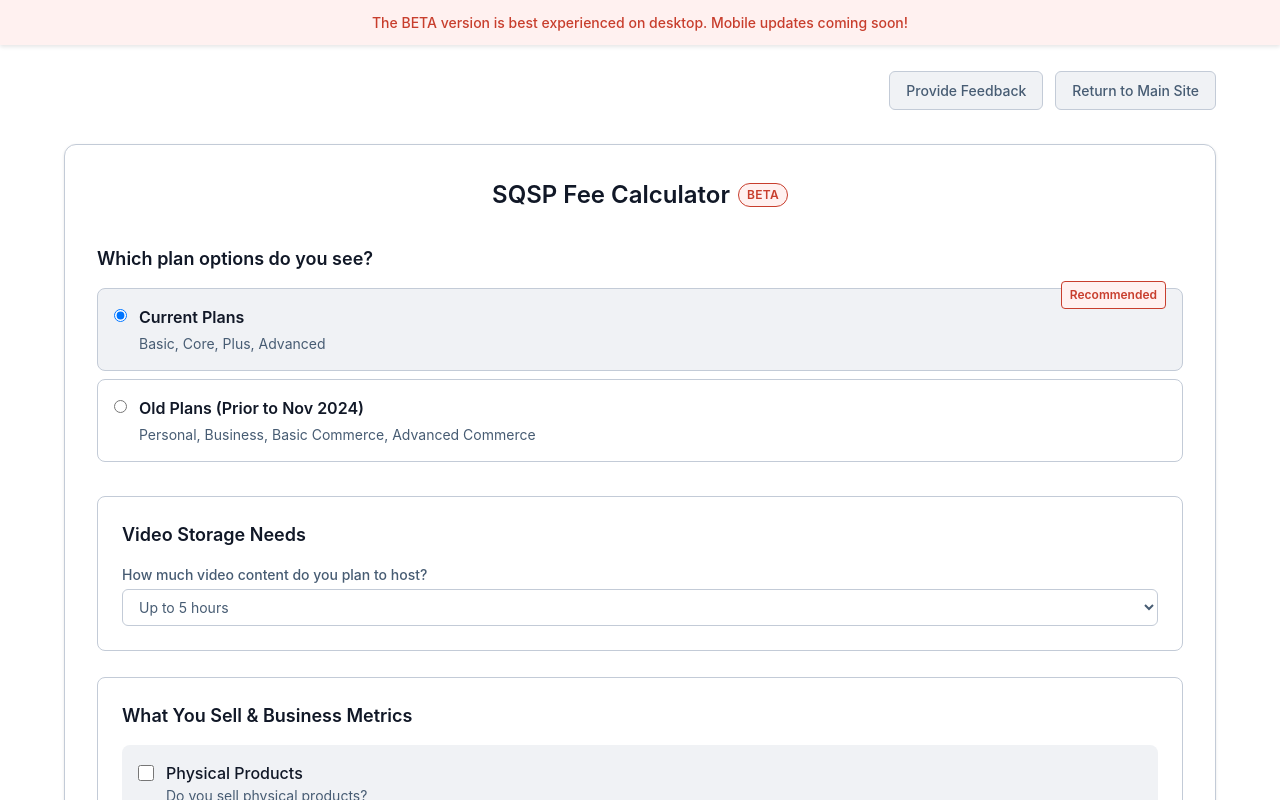
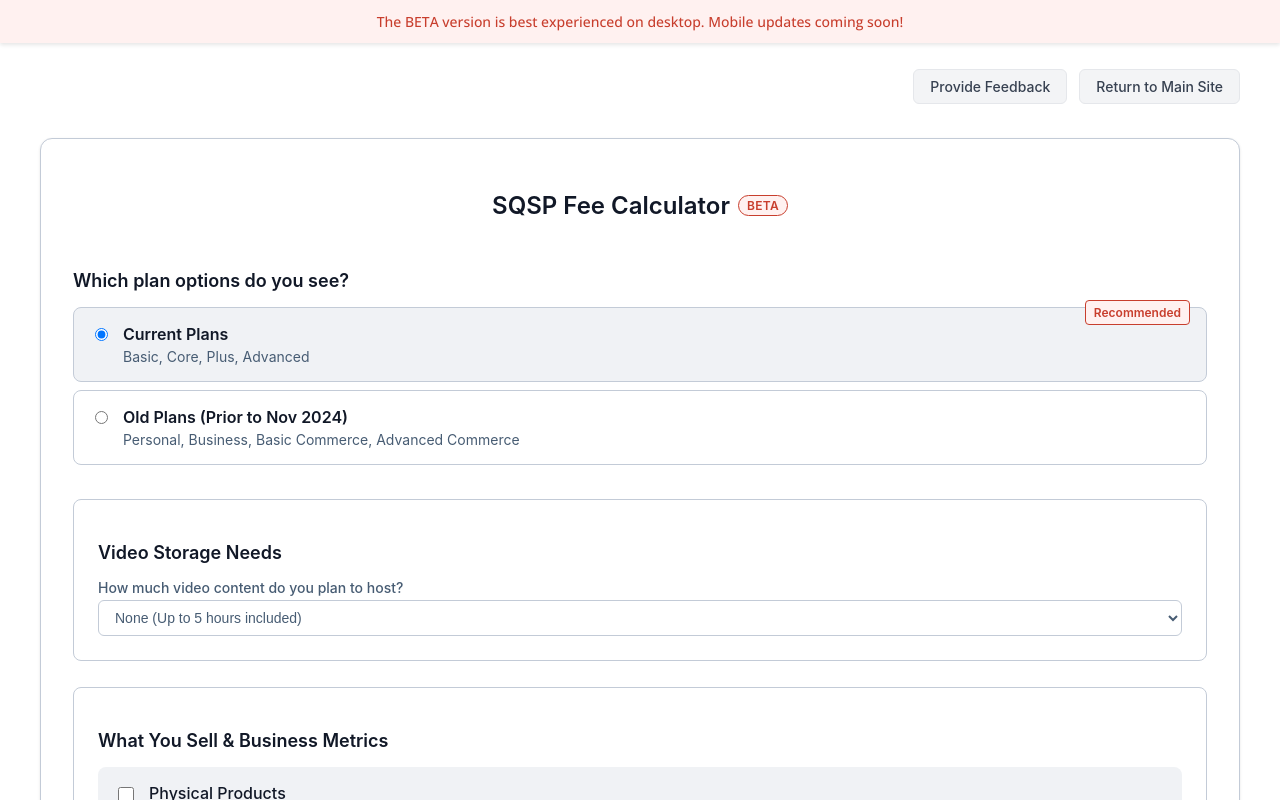
Before and after one commit to KristineNeilStudio/squarespace-calculator-beta, a React (Vite) app: page / in a window 1280 px wide. Shown: the top 800 px of the page. Built offline with nearby package versions, Linux system fonts and the light colour scheme.

Commit message:
Update Video Storage Dropdowns

```diff
--- a/src/components/core/ResultsSection/components/ResultCard.jsx
+++ b/src/components/core/ResultsSection/components/ResultCard.jsx
@@ -1,9 +1,10 @@
 import React from "react";
 import { colors } from "../../../../constants/colors";
+import { fonts } from "../../../../constants/fonts";
 
 const ResultCard = ({ result, index }) => {
   const cardStyles = {
-    width: "100%", // Ensure the card takes up the full width of its parent
+    width: "100%",
     position: "relative",
     backgroundColor: index === 0 ? colors.ui.backgroundShade : colors.ui.white,
     borderRadius: "8px",
@@ -21,6 +22,7 @@ const ResultCard = ({ result, index }) => {
     fontSize: "12px",
     fontWeight: "600",
     letterSpacing: "0.025em",
+    fontFamily: fonts.families.display,
     borderBottomLeftRadius: "6px",
     borderBottomRightRadius: "6px",
     boxShadow: "0 1px 2px rgba(0, 0, 0, 0.05)",
@@ -38,6 +40,8 @@ const ResultCard = ({ result, index }) => {
     marginBottom: "12px",
     color: colors.text.primary,
     lineHeight: "1.2",
+    fontFamily: fonts.families.display,
+    letterSpacing: "0.025em",
   };
 
   const badgeContainerStyles = {
@@ -61,6 +65,7 @@ const ResultCard = ({ result, index }) => {
     backgroundColor: colors.accent.redLight,
     border: `1px solid ${colors.accent.red}`,
     color: colors.accent.red,
+    fontFamily: fonts.families.body,
   };
 
   const dpPlanBadgeStyles = {
@@ -80,6 +85,7 @@ const ResultCard = ({ result, index }) => {
     fontSize: "20px",
     fontWeight: "600",
     color: colors.text.primary,
+    fontFamily: fonts.families.mono,
   };
 
   const breakdownContainerStyles = {
@@ -95,6 +101,7 @@ const ResultCard = ({ result, index }) => {
     fontWeight: "500",
     color: colors.text.secondary,
     marginBottom: "8px",
+    fontFamily: fonts.families.body,
   };
 
   const lineItemStyles = {
@@ -103,17 +110,16 @@ const ResultCard = ({ result, index }) => {
     fontSize: "13px",
     color: colors.text.secondary,
     padding: "4px 0",
-    fontFamily:
-      "-apple-system, BlinkMacSystemFont, 'Segoe UI', Roboto, sans-serif",
+    fontFamily: fonts.families.body,
   };
 
   const lineItemLabelStyles = {
     color: colors.text.secondary,
+    fontFamily: fonts.families.body,
   };
 
   const lineItemValueStyles = {
-    fontFamily:
-      "-apple-system, BlinkMacSystemFont, 'Segoe UI', Roboto, sans-serif",
+    fontFamily: fonts.families.mono,
     fontFeatureSettings: "tnum",
     fontVariantNumeric: "tabular-nums",
   };
@@ -127,8 +133,7 @@ const ResultCard = ({ result, index }) => {
     fontSize: "14px",
     fontWeight: "600",
     color: colors.text.primary,
-    fontFamily:
-      "-apple-system, BlinkMacSystemFont, 'Segoe UI', Roboto, sans-serif",
+    fontFamily: fonts.families.body,
   };
 
   const savingsStyles = {
@@ -168,14 +173,18 @@ const ResultCard = ({ result, index }) => {
     display: "flex",
     alignItems: "center",
     gap: "6px",
+    fontFamily: fonts.families.display,
+    letterSpacing: "0.025em",
   };
 
   const savingsTextStyles = {
     fontSize: "13px",
     color: colors.text.primary,
     lineHeight: "1.4",
+    fontFamily: fonts.families.body,
   };
 
+  // Rest of the component code remains the same
   const amounts = {
     total: result.monthlyCost,
     subscription: result.breakdown.monthlySubscription,
@@ -201,6 +210,7 @@ const ResultCard = ({ result, index }) => {
     </div>
   );
 
+  // Return JSX remains exactly the same
   return (
     <div style={{ position: "relative" }}>
       <div style={cardStyles}>
@@ -240,6 +250,7 @@ const ResultCard = ({ result, index }) => {
                 marginLeft: "4px",
                 color: colors.text.secondary,
                 fontSize: "14px",
+                fontFamily: fonts.families.body,
               }}
             >
               /mo
@@ -294,6 +305,7 @@ const ResultCard = ({ result, index }) => {
                 fontSize: "14px",
                 color: colors.accent.red,
                 fontWeight: "600",
+                fontFamily: fonts.families.mono,
               }}
             >
               $
--- a/src/components/ui/AnnouncementBar.jsx
+++ b/src/components/ui/AnnouncementBar.jsx
@@ -1,5 +1,6 @@
 import React from "react";
 import { colors } from "../../constants/colors";
+import { fonts } from "../../constants/fonts";
 
 const AnnouncementBar = ({ message }) => {
   return (
@@ -13,8 +14,7 @@ const AnnouncementBar = ({ message }) => {
         zIndex: 1000,
         fontSize: "14px",
         fontWeight: "500",
-        fontFamily:
-          '-apple-system, BlinkMacSystemFont, "Segoe UI", Roboto, sans-serif',
+        fontFamily: fonts.families.body,
         display: "flex",
         justifyContent: "center",
         alignItems: "center",
--- a/src/components/ui/CalculatorButton.jsx
+++ b/src/components/ui/CalculatorButton.jsx
@@ -1,5 +1,6 @@
 import React from "react";
 import { colors } from "../../constants/colors";
+import { fonts } from "../../constants/fonts";
 
 const CalculatorButton = ({ onClick, disabled = false }) => {
   const [isHovered, setIsHovered] = React.useState(false);
@@ -11,6 +12,8 @@ const CalculatorButton = ({ onClick, disabled = false }) => {
     padding: "12px 24px",
     fontSize: "16px",
     fontWeight: "500",
+    fontFamily: fonts.families.display,
+    letterSpacing: "0.025em",
     borderRadius: "8px",
     transition: "all 0.2s ease",
     cursor: disabled ? "not-allowed" : "pointer",
--- a/src/components/ui/NavigationBar.tsx
+++ b/src/components/ui/NavigationBar.tsx
@@ -1,64 +1,77 @@
 import React from "react";
-import { colors } from "../../constants/colors";
 
-const NavigationBar = () => {
-  const navStyles = {
+interface NavLinkProps {
+  href: string;
+  children: React.ReactNode;
+  external?: boolean;
+}
+
+const NavLink: React.FC<NavLinkProps> = ({
+  href,
+  children,
+  external = false,
+}) => {
+  const linkStyles: React.CSSProperties = {
+    padding: "8px 16px",
+    borderRadius: "6px",
+    fontSize: "14px",
+    fontWeight: "500",
+    textDecoration: "none",
+    color: "#374151",
+    backgroundColor: "#f3f4f6",
+    border: "1px solid #e5e7eb",
+    transition: "all 0.2s ease",
+    fontFamily:
+      '-apple-system, BlinkMacSystemFont, "Segoe UI", Roboto, sans-serif',
+  };
+
+  const handleMouseEnter = (e: React.MouseEvent<HTMLAnchorElement>) => {
+    const target = e.currentTarget;
+    target.style.backgroundColor = "#e5e7eb";
+    target.style.borderColor = "#d1d5db";
+  };
+
+  const handleMouseLeave = (e: React.MouseEvent<HTMLAnchorElement>) => {
+    const target = e.currentTarget;
+    target.style.backgroundColor = "#f3f4f6";
+    target.style.borderColor = "#e5e7eb";
+  };
+
+  return (
+    <a
+      href={href}
+      style={linkStyles}
+      onMouseEnter={handleMouseEnter}
+      onMouseLeave={handleMouseLeave}
+      {...(external ? { target: "_blank", rel: "noopener noreferrer" } : {})}
+    >
+      {children}
+    </a>
+  );
+};
+
+const NavigationBar: React.FC = () => {
+  const navStyles: React.CSSProperties = {
     display: "flex",
     justifyContent: "flex-end",
     gap: "12px",
     padding: "10px 24px",
-    backgroundColor: colors.ui.white,
-    borderBottom: `0px solid ${colors.ui.border}`,
+    backgroundColor: "white",
+    borderBottom: "0px solid #e5e7eb",
     fontFamily:
       '-apple-system, BlinkMacSystemFont, "Segoe UI", Roboto, sans-serif',
     maxWidth: "1200px",
     margin: "0 auto",
   };
 
-  const linkStyles = {
-    padding: "8px 16px",
-    borderRadius: "6px",
-    fontSize: "14px",
-    fontWeight: "500",
-    textDecoration: "none",
-    color: colors.text.secondary,
-    backgroundColor: colors.ui.backgroundShade,
-    border: `1px solid ${colors.ui.border}`,
-    transition: "all 0.2s ease",
-    fontFamily:
-      '-apple-system, BlinkMacSystemFont, "Segoe UI", Roboto, sans-serif',
-  };
-
-  const hoverEffect = (e) => {
-    e.target.style.backgroundColor = colors.primary.light;
-    e.target.style.borderColor = colors.ui.border;
-  };
-
-  const resetStyle = (e) => {
-    e.target.style.backgroundColor = colors.ui.backgroundShade;
-    e.target.style.borderColor = colors.ui.border;
-  };
-
   return (
     <nav style={navStyles}>
-      <a
-        href="https://sqsfeecalculator-feedback.paperform.co/"
-        style={linkStyles}
-        onMouseEnter={hoverEffect}
-        onMouseLeave={resetStyle}
-        target="_blank"
-        rel="noopener noreferrer"
-      >
+      <NavLink href="https://sqsfeecalculator-feedback.paperform.co/" external>
         Provide Feedback
-      </a>
-      <a
-        href="https://resources.kristineneil.com/squarespace-fee-calculator"
-        style={linkStyles}
-        onMouseEnter={hoverEffect}
-        onMouseLeave={resetStyle}
-      >
+      </NavLink>
+      <NavLink href="https://resources.kristineneil.com/squarespace-fee-calculator">
         Return to Main Site
-      </a>
+      </NavLink>
     </nav>
   );
 };
--- /dev/null
+++ b/src/constants/fonts.js
@@ -0,0 +1,62 @@
+export const fonts = {
+  // Font Families
+  families: {
+    display: '"Bebas Neue", system-ui, sans-serif',
+    body: '"Open Sans", system-ui, sans-serif',
+    mono: "ui-monospace, SFMono-Regular, Menlo, Monaco, Consolas, monospace",
+  },
+
+  // Font Weights
+  weights: {
+    regular: "400",
+    medium: "500",
+    semibold: "600",
+    bold: "700",
+  },
+
+  // Common Text Styles
+  styles: {
+    // Headers
+    pageTitle: {
+      family: '"Bebas Neue", system-ui, sans-serif',
+      size: "24px",
+      weight: "400",
+      letterSpacing: "0.025em",
+    },
+    sectionTitle: {
+      family: '"Bebas Neue", system-ui, sans-serif',
+      size: "18px",
+      weight: "400",
+      letterSpacing: "0.025em",
+    },
+
+    // Body Text
+    body: {
+      family: '"Open Sans", system-ui, sans-serif',
+      size: "14px",
+      weight: "400",
+    },
+    bodySmall: {
+      family: '"Open Sans", system-ui, sans-serif',
+      size: "13px",
+      weight: "400",
+    },
+
+    // Numerical Display
+    numeric: {
+      family:
+        "ui-monospace, SFMono-Regular, Menlo, Monaco, Consolas, monospace",
+      size: "14px",
+      weight: "500",
+      letterSpacing: "-0.025em",
+    },
+
+    // Interactive Elements
+    button: {
+      family: '"Bebas Neue", system-ui, sans-serif',
+      size: "16px",
+      weight: "400",
+      letterSpacing: "0.05em",
+    },
+  },
+};
--- a/src/constants/storageRules.js
+++ b/src/constants/storageRules.js
@@ -2,16 +2,16 @@
 
 export const STORAGE_LIMITS = {
   current: {
-    base: "0-0.5", // 30 minutes
+    base: "none", // 30 minutes
     plans: {
-      "No DP Plan": "0-0.5", // 30 minutes
+      "No DP Plan": "none", // 30 minutes
       Starter: "0.5-10", // 10 hours
       Core: "10-50", // 50 hours
       Pro: "50+", // Unlimited
     },
   },
   new: {
-    Core: "0-5", // 5 hours
+    Core: "none", // 5 hours
     Plus: "5-50", // 50 hours
     Advanced: "50+", // Unlimited
   },
@@ -19,13 +19,13 @@ export const STORAGE_LIMITS = {
 
 export const STORAGE_OPTIONS = {
   current: [
-    { value: "0-0.5", label: "Up to 30 minutes" },
+    { value: "none", label: "None (Up to 30 minutes included)" },
     { value: "0.5-10", label: "Up to 10 hours" },
     { value: "10-50", label: "Up to 50 hours" },
     { value: "50+", label: "Unlimited" },
   ],
   new: [
-    { value: "0-5", label: "Up to 5 hours" },
+    { value: "none", label: "None (Up to 5 hours included)" },
     { value: "5-50", label: "5-50 hours" },
     { value: "50+", label: "Unlimited" },
   ],
--- a/src/styles.css
+++ b/src/styles.css
@@ -1,7 +1,4 @@
-@tailwind base;
-@tailwind components;
-@tailwind utilities;
-
+@import url("https://fonts.googleapis.com/css2?family=Bebas+Neue&family=Open+Sans:wght@400;500;600;700&display=swap");
 
 html,
 body {
```
Also changed, not shown: src/App.jsx (+17 -16 lines).
